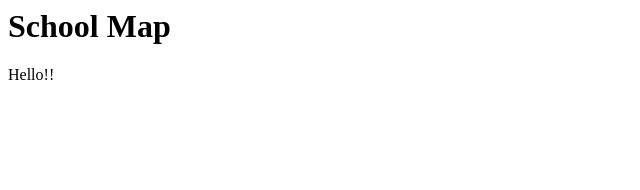
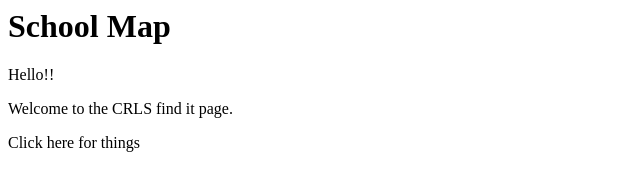
Before and after one commit to calderrussell/Ticker-for-Change-2024-CRAD, a plain HTML site: page index.html in a window 1280 px wide. Shown: the whole page, without its empty margins (0-640 px from the left). Drawn offline with Linux system fonts and the light colour scheme.

Commit message:
Update index.html

```diff
--- a/index.html
+++ b/index.html
@@ -1,2 +1,4 @@
 <h1>School Map</h1>
 <p>Hello!!</p>
+<p>Welcome to the CRLS find it page.<p>
+</p>Click here for things</p>
```
